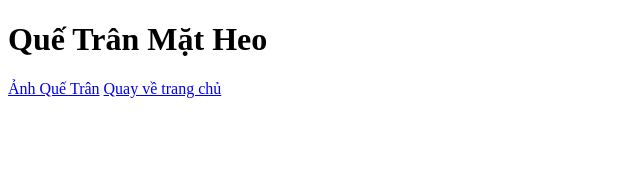
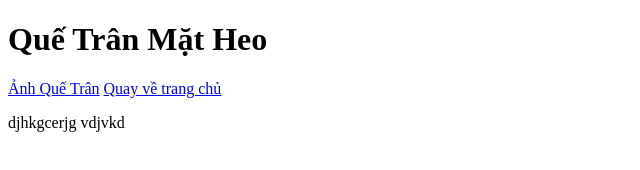
Before and after one commit to Tn825/html-2, a plain HTML site: page index.html in a window 1280 px wide. Shown: the whole page, without its empty margins (0-640 px from the left). Drawn offline with Linux system fonts and the light colour scheme.

Commit message:
sua lan 4

```diff
--- a/index.html
+++ b/index.html
@@ -9,5 +9,6 @@
     <h1>Quế Trân Mặt Heo</h1>
     <a href="./anh/anhmaiheo.jpg">Ảnh Quế Trân</a>
     <a href="/">Quay về trang chủ</a>
+    <p>djhkgcerjg vdjvkd</p>
   </body>
 </html>
```
